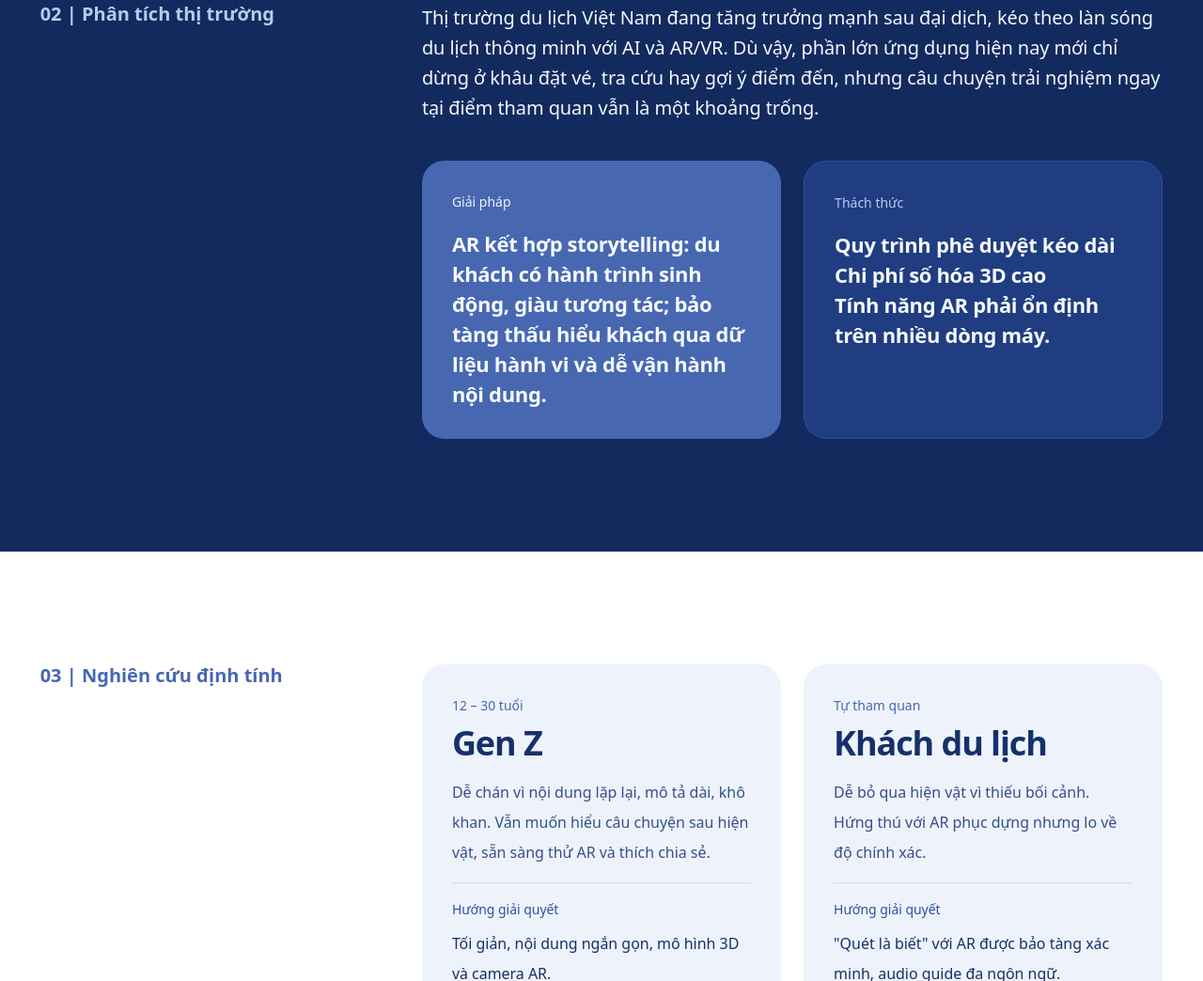
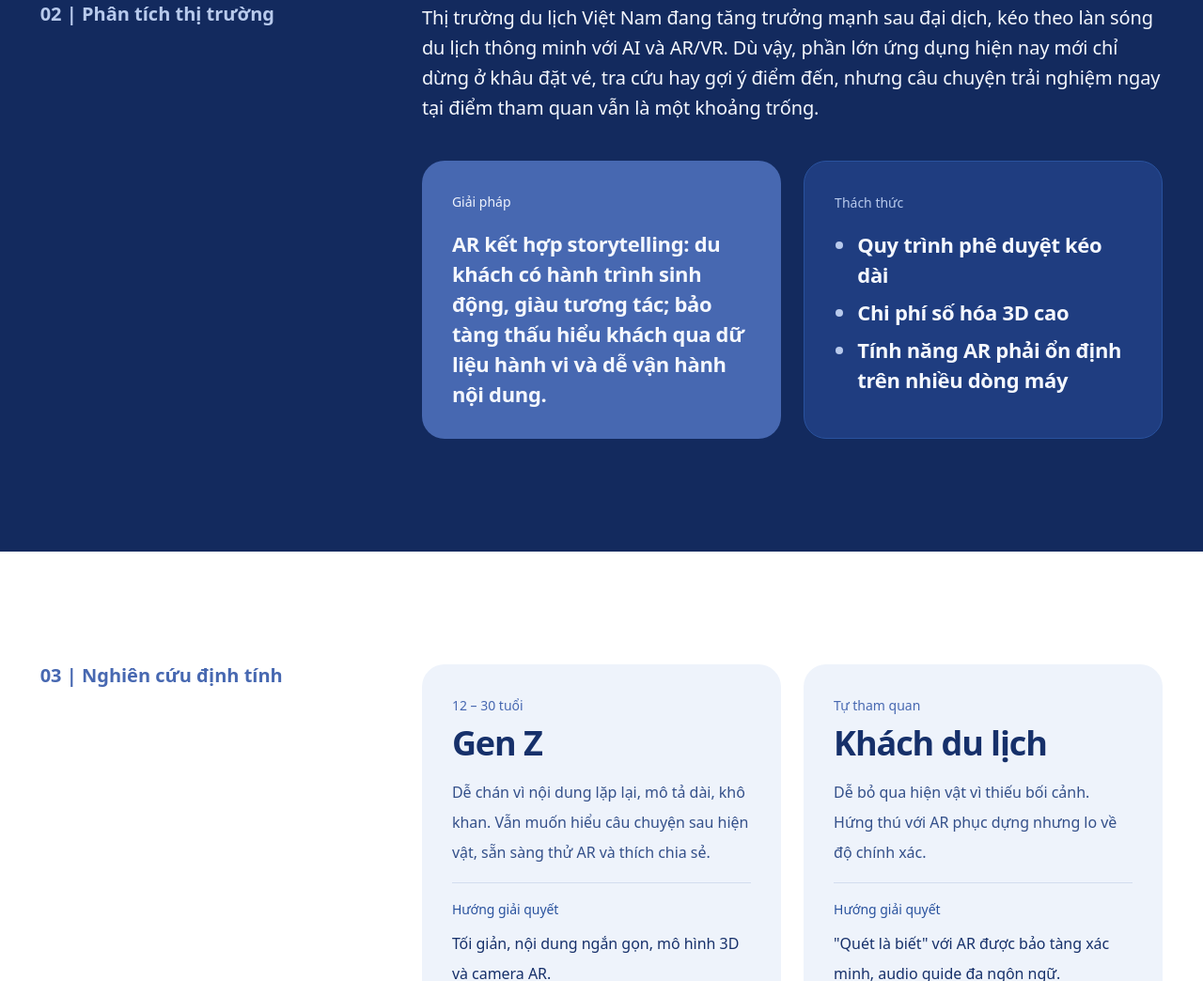
Before and after one commit to ribisachi0319/rin-portfolio, an Astro site: page /rin-portfolio/v-heritage in a window 1280 px wide. Shown: the part 4432-5476 px from the top of the page at 94% size. Built offline with nearby package versions, Linux system fonts and the light colour scheme; Astro itself is replaced by a stand-in of ours.

Commit message:
feat(v-heritage): list the challenges as bullet points

```diff
--- a/src/pages/v-heritage.astro
+++ b/src/pages/v-heritage.astro
@@ -258,13 +258,11 @@ const gridSpecs = [
 						</div>
 						<div class="ca-card ca-card--challenge" data-reveal>
 							<p class="ca-label">Thách thức</p>
-							<p class="ca-text">
-								Quy trình phê duyệt kéo dài
-								<br />
-								Chi phí số hóa 3D cao
-								<br />
-								Tính năng AR phải ổn định trên nhiều dòng máy.
-							</p>
+							<ul class="ca-text ca-list">
+								<li>Quy trình phê duyệt kéo dài</li>
+								<li>Chi phí số hóa 3D cao</li>
+								<li>Tính năng AR phải ổn định trên nhiều dòng máy</li>
+							</ul>
 						</div>
 					</div>
 				</div>
@@ -757,6 +755,18 @@ const gridSpecs = [
 		letter-spacing: -0.015em;
 	}
 
+	.ca-list {
+		display: flex;
+		flex-direction: column;
+		gap: 8px;
+		padding-left: 1.1em;
+		list-style: disc;
+	}
+
+	.ca-list li::marker {
+		color: var(--color-v2-on-dark-muted);
+	}
+
 	/* Qualitative */
 	.qual {
 		background: var(--color-v2-surface);
```
